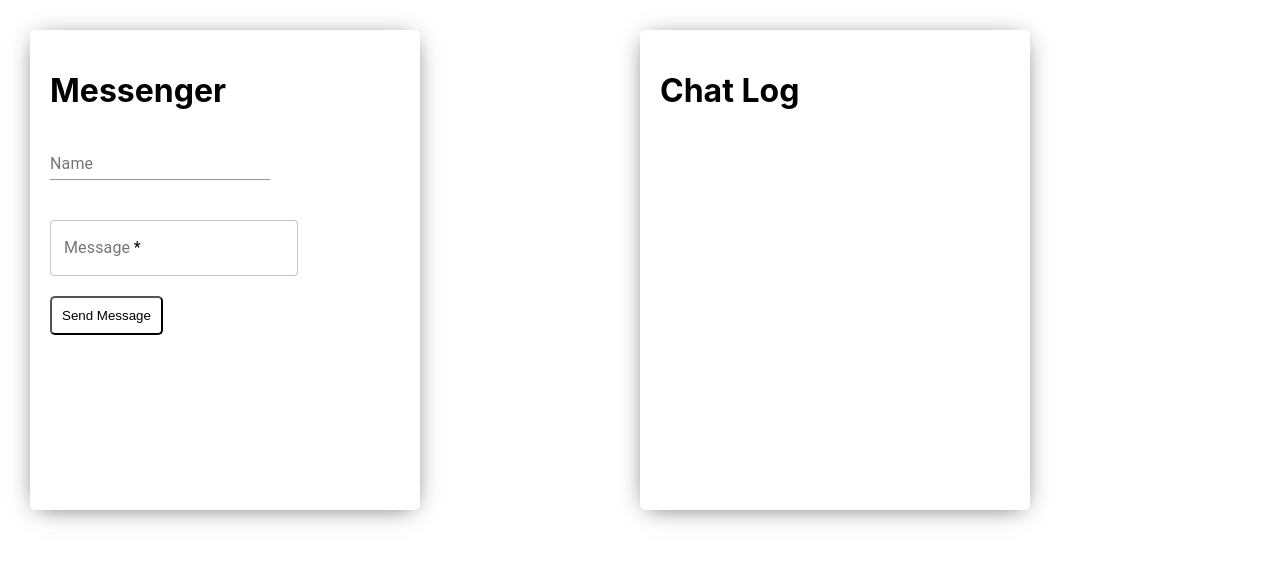
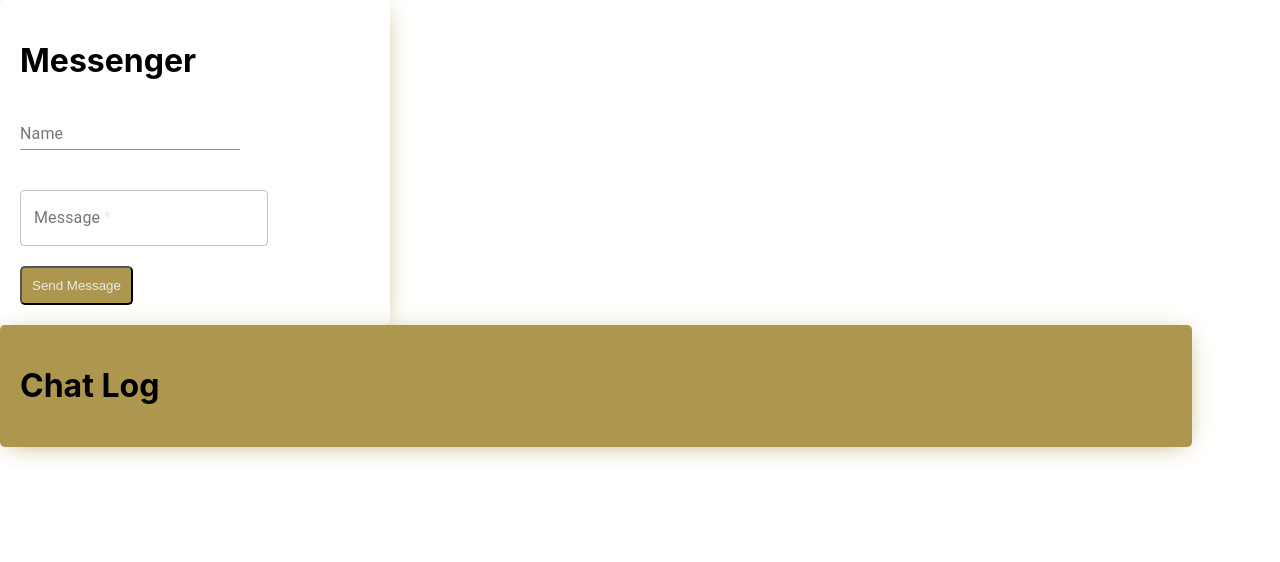
Before and after one commit to emackinnon1/messenger, a React (Create React App) app in the folder client/: page / in a window 1280 px wide. Shown: the top 562 px of the page. Built offline with nearby package versions, Linux system fonts and the light colour scheme.

Commit message:
Adjust colors and add overflow

```diff
--- a/client/src/App.css
+++ b/client/src/App.css
@@ -1,14 +1,23 @@
-.card {
+/*
+#ad974f;
+#8E793E;
+#231F20;
+#EAEAEA;
+*/
+
+.app {
   display: grid;
-  grid-template-columns: 1fr 1fr;
+  grid-template-columns: 1fr 2fr;
   margin: 30px;
-  min-height: 30rem;
+  min-height: 80vh;
 }
+
 form {
   max-width: 350px;
+  max-height: 70%;
   border-radius: 5px;
   padding: 20px;
-  box-shadow: 0px 3px 24px -8px rgba(0, 0, 0, 0.75);
+  box-shadow: 0px 3px 24px -8px#ad974f;
 }
 
 .name-field {
@@ -20,19 +29,30 @@ button {
   padding: 10px;
   background: transparent;
   border-radius: 5px;
+  color: #eaeaea;
+  background: #ad974f;
 }
 
 .render-chat {
-  max-width: 350px;
+  width: 90%;
+  height: 90%;
   border-radius: 5px;
   padding: 20px;
-  box-shadow: 0px 3px 24px -8px rgba(0, 0, 0, 0.75);
+  background: #ad974f;
+  box-shadow: 0px 3px 24px -8px #ad974f;
+  overflow: auto;
 }
 
 h3 {
-  color: #2f72da;
+  color: #231f20;
+  margin-top: 0;
 }
 
 span {
-  color: black;
+  color: #eaeaea;
 }
+
+.timestamp {
+  font-size: 10px;
+  margin: 0;
+}
```
